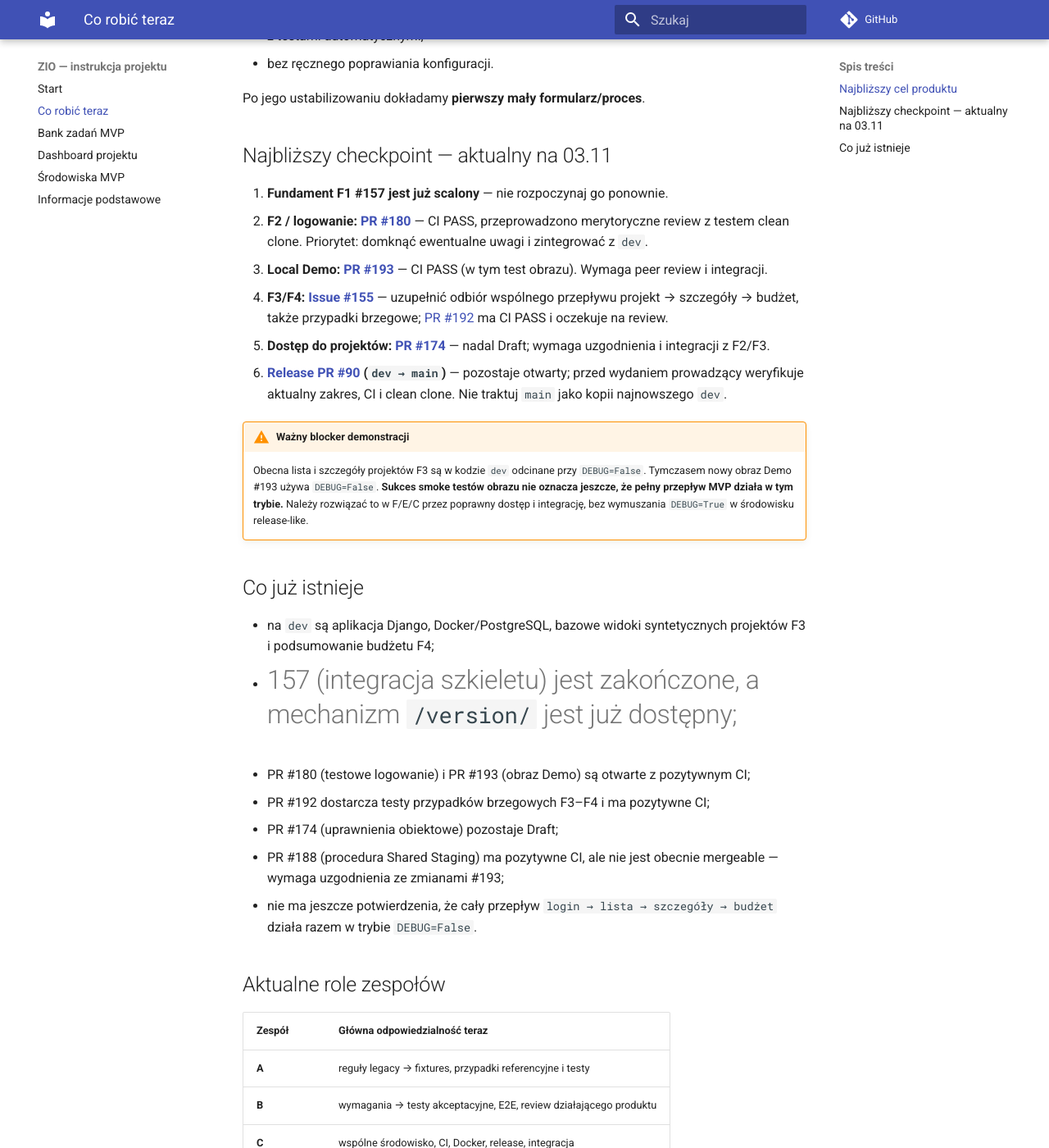
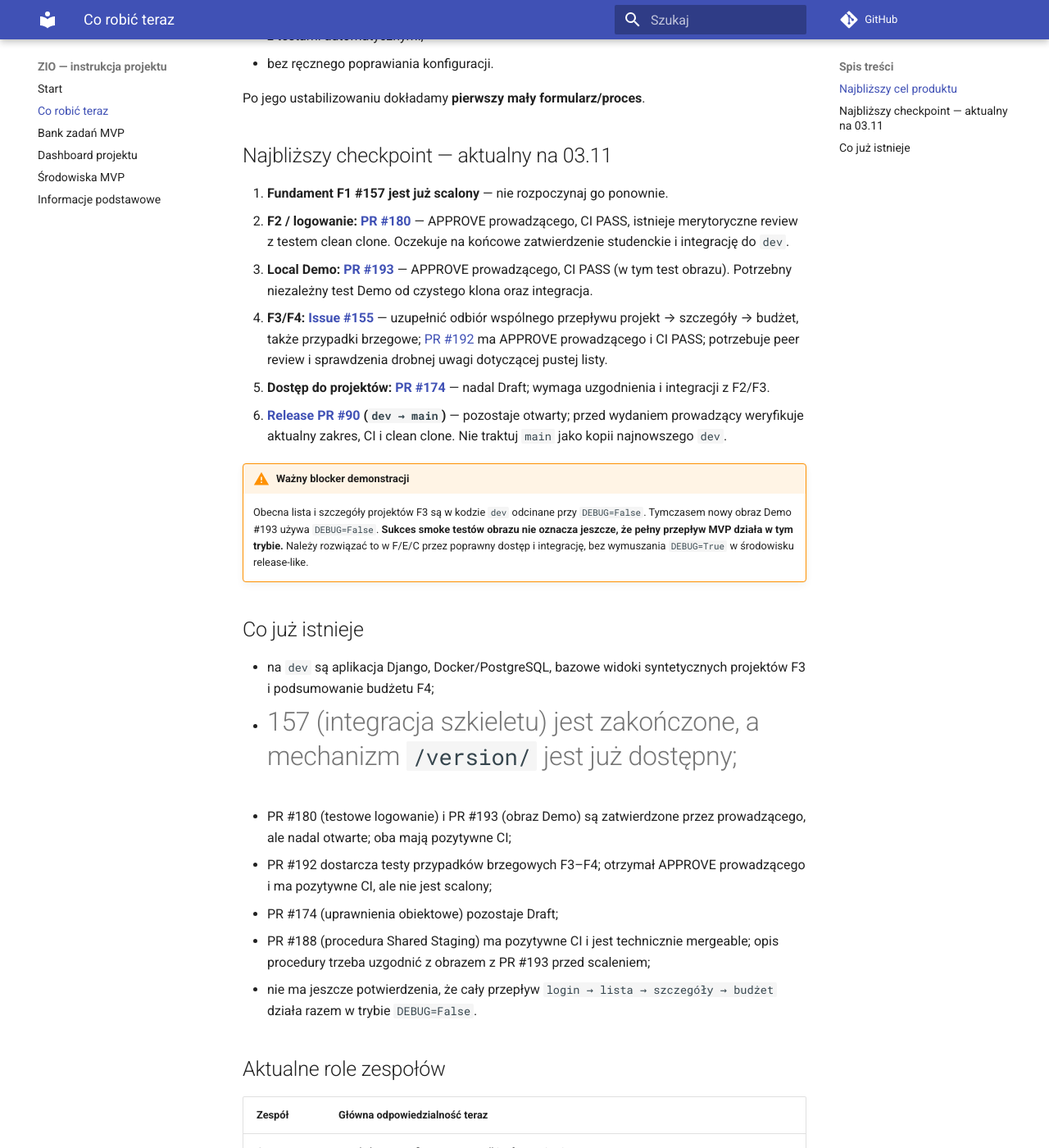
Before and after one commit to zio-wi-pb-mc/pb-science-office-manual, an MkDocs documentation site: the page built from manual/16-propozycje-zadan-po-audycie.md, in a window 1280 px wide and 1400 px high, scrolled down 753 px. Shown: the whole window at 82% size. Built offline with MkDocs 1.6.1 and Material for MkDocs 9.7.7, drawn with Linux system fonts in a browser that asks for light colours; comment, search, counter and statistics services are not loaded; some of the changed text lies outside the part shown.

Commit message:
docs: refresh 16-propozycje-zadan-po-audycie.md after PR approvals

```diff
--- a/manual/16-propozycje-zadan-po-audycie.md
+++ b/manual/16-propozycje-zadan-po-audycie.md
@@ -28,9 +28,9 @@ Po jego ustabilizowaniu dokładamy **pierwszy mały formularz/proces**.
 ## Najbliższy checkpoint — aktualny na 03.11
 
 1. **Fundament F1 #157 jest już scalony** — nie rozpoczynaj go ponownie.
-2. **F2 / logowanie: [PR #180](https://github.com/zio-wi-pb-mc/pb-science-office/pull/180)** — CI PASS, przeprowadzono merytoryczne review z testem clean clone. Priorytet: domknąć ewentualne uwagi i zintegrować z `dev`.
-3. **Local Demo: [PR #193](https://github.com/zio-wi-pb-mc/pb-science-office/pull/193)** — CI PASS (w tym test obrazu). Wymaga peer review i integracji.
-4. **F3/F4: [Issue #155](https://github.com/zio-wi-pb-mc/pb-science-office/issues/155)** — uzupełnić odbiór wspólnego przepływu projekt → szczegóły → budżet, także przypadki brzegowe; [PR #192](https://github.com/zio-wi-pb-mc/pb-science-office/pull/192) ma CI PASS i oczekuje na review.
+2. **F2 / logowanie: [PR #180](https://github.com/zio-wi-pb-mc/pb-science-office/pull/180)** — APPROVE prowadzącego, CI PASS, istnieje merytoryczne review z testem clean clone. Oczekuje na końcowe zatwierdzenie studenckie i integrację do `dev`.
+3. **Local Demo: [PR #193](https://github.com/zio-wi-pb-mc/pb-science-office/pull/193)** — APPROVE prowadzącego, CI PASS (w tym test obrazu). Potrzebny niezależny test Demo od czystego klona oraz integracja.
+4. **F3/F4: [Issue #155](https://github.com/zio-wi-pb-mc/pb-science-office/issues/155)** — uzupełnić odbiór wspólnego przepływu projekt → szczegóły → budżet, także przypadki brzegowe; [PR #192](https://github.com/zio-wi-pb-mc/pb-science-office/pull/192) ma APPROVE prowadzącego i CI PASS; potrzebuje peer review i sprawdzenia drobnej uwagi dotyczącej pustej listy.
 5. **Dostęp do projektów: [PR #174](https://github.com/zio-wi-pb-mc/pb-science-office/pull/174)** — nadal Draft; wymaga uzgodnienia i integracji z F2/F3.
 6. **[Release PR #90](https://github.com/zio-wi-pb-mc/pb-science-office/pull/90) (`dev → main`)** — pozostaje otwarty; przed wydaniem prowadzący weryfikuje aktualny zakres, CI i clean clone. Nie traktuj `main` jako kopii najnowszego `dev`.
 
@@ -41,10 +41,10 @@ Po jego ustabilizowaniu dokładamy **pierwszy mały formularz/proces**.
 
 - na `dev` są aplikacja Django, Docker/PostgreSQL, bazowe widoki syntetycznych projektów F3 i podsumowanie budżetu F4;
 - #157 (integracja szkieletu) jest zakończone, a mechanizm `/version/` jest już dostępny;
-- PR #180 (testowe logowanie) i PR #193 (obraz Demo) są otwarte z pozytywnym CI;
-- PR #192 dostarcza testy przypadków brzegowych F3–F4 i ma pozytywne CI;
+- PR #180 (testowe logowanie) i PR #193 (obraz Demo) są zatwierdzone przez prowadzącego, ale nadal otwarte; oba mają pozytywne CI;
+- PR #192 dostarcza testy przypadków brzegowych F3–F4; otrzymał APPROVE prowadzącego i ma pozytywne CI, ale nie jest scalony;
 - PR #174 (uprawnienia obiektowe) pozostaje Draft;
-- PR #188 (procedura Shared Staging) ma pozytywne CI, ale nie jest obecnie mergeable — wymaga uzgodnienia ze zmianami #193;
+- PR #188 (procedura Shared Staging) ma pozytywne CI i jest technicznie mergeable; opis procedury trzeba uzgodnić z obrazem z PR #193 przed scaleniem;
 - nie ma jeszcze potwierdzenia, że cały przepływ `login → lista → szczegóły → budżet` działa razem w trybie `DEBUG=False`.
 
 ## Aktualne role zespołów
@@ -52,7 +52,7 @@ Po jego ustabilizowaniu dokładamy **pierwszy mały formularz/proces**.
 | Zespół | Główna odpowiedzialność teraz |
 |---|---|
 | **A** | reguły legacy → fixtures, przypadki referencyjne i testy |
-| **B** | wymagania → testy akceptacyjne, E2E, review działającego produktu |
+| **B** | pierwszy mały formularz (wybór zakresu, Django/UI, walidacja, testy), praktyczny UX i E2E po integracji F2 |
 | **C** | wspólne środowisko, CI, Docker, release, integracja |
 | **D** | dane legacy, importer, migracja i parity tests |
 | **E** | role, uprawnienia, dostęp do danych i minimalny workflow |
@@ -148,6 +148,7 @@ Nie utrzymujemy sztucznie równych silosów.
 
 ## Historia aktualizacji
 
+- **03.11.2026 (aktualizacja po review)** — potwierdzono APPROVE prowadzącego dla #180/#192/#193, bez merge; określono brakujące kroki integracyjne i kierunek dla zespołu B.
 - **03.11.2026** — zaktualizowano checkpoint po merge #157; wskazano otwarte PR #180/#193/#192/#174, ryzyko `DEBUG=False` w Demo oraz kolejność integracji MVP.
 - **28.10.2026** — strona została skrócona do bieżącego stanu i priorytetów; szczegółowy bank pracy i środowiska wydzielono na osobne strony.
 - **22.10.2026** — przesunięto nacisk z Discovery na implementację, testy i integrację.
```
